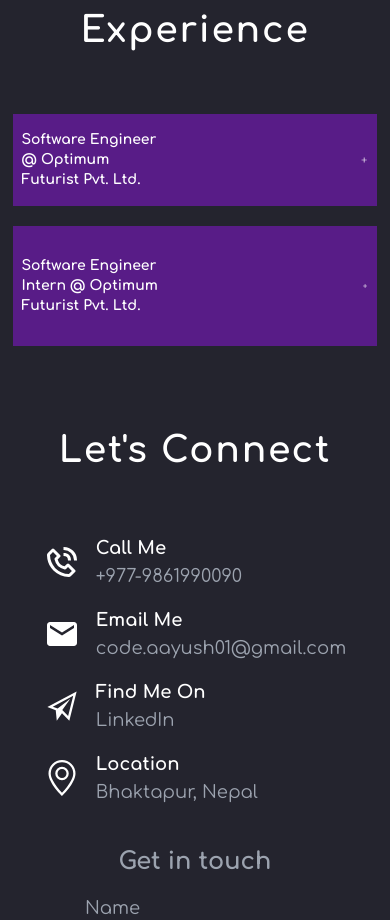
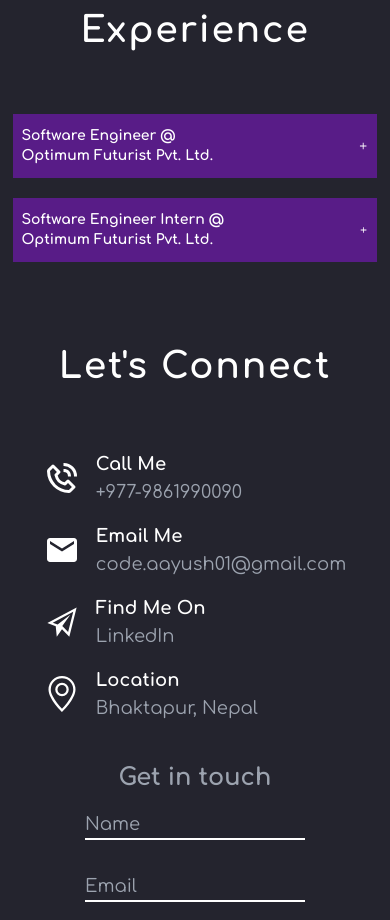
Before and after one commit to aayussraut/Portfolio, a React (Vite) app: page / in a window 390 px wide. Shown: the part 4260-5180 px from the top of the page. Built offline with nearby package versions, Linux system fonts and the light colour scheme; no server answers.

Commit message:
fix: exp card issue in mobile view

```diff
--- a/src/components/Card/index.jsx
+++ b/src/components/Card/index.jsx
@@ -85,7 +85,7 @@ export const ExpCard = ({ item, handleClick, showModal }) => {
         onClick={handleClick}
         className="bg-purple-900 px-2 py-1 xs:px-6 xs:py-2 flex justify-between items-center "
       >
-        <p className="xxs:text-sm xs:text-lg  font-semibold me-24">
+        <p className="xxs:text-sm xs:text-lg  font-semibold lg:me-48">
           {item.position} @ {item.office}
         </p>
 
```
